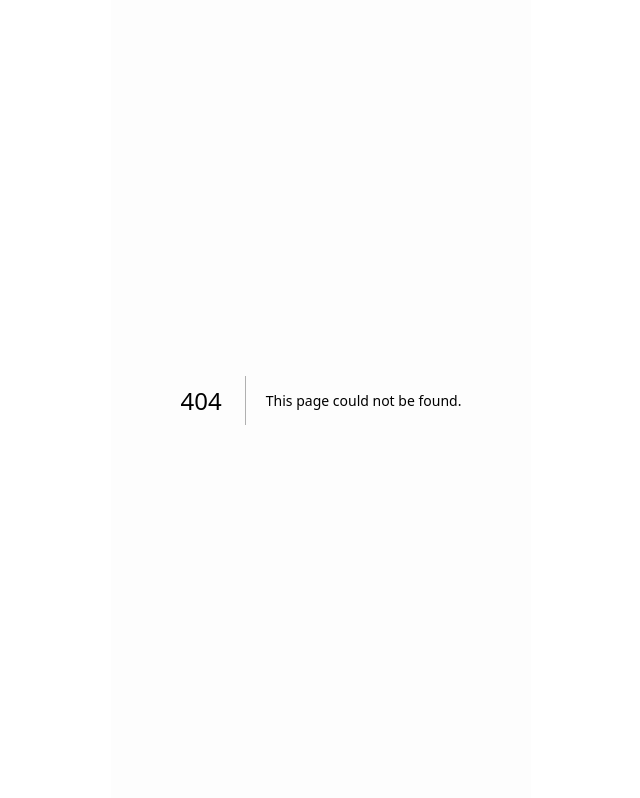
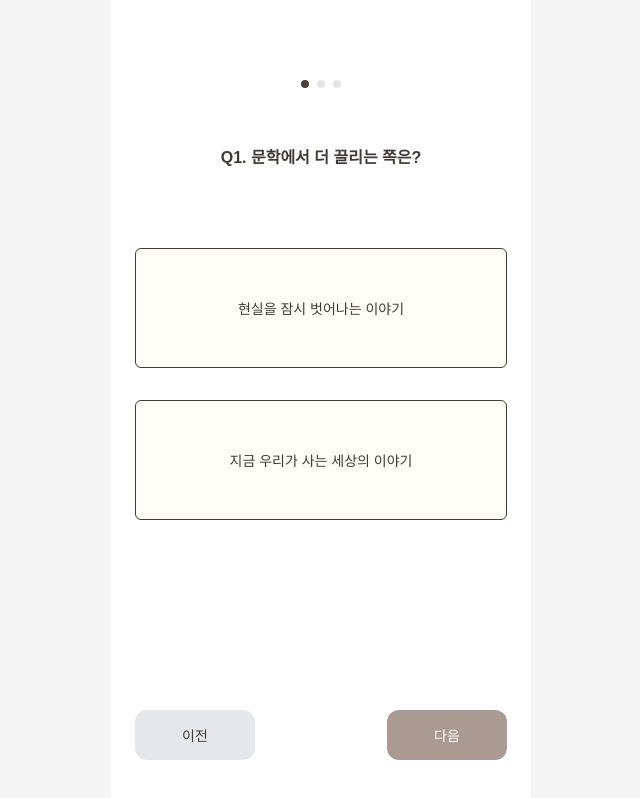
Before and after one commit to GDGoC2026-TripleS-Project/2026_TRIPLES_TEAM_8_FE, a Next.js app: page /onboarding/test in a window 1280 px wide. Before the commit this address had no page. Shown: the whole page, without its empty margins (319-959 px from the left). Built offline with nearby package versions, Linux system fonts and the light colour scheme; a web font is replaced by a local one.

Commit message:
feat: 테스트 화면 UI 구현

```diff
--- a/src/app/(auth)/onboarding/page.tsx
+++ b/src/app/(auth)/onboarding/page.tsx
@@ -29,7 +29,7 @@ export default function OnboardingPage() {
   return (
     <div className="h-screen bg-white flex flex-col overflow-hidden">
       {/* 상단 인디케이터 */}
-      <div className="pt-14 pb-14 flex justify-center">
+      <div className="pt-20 pb-14 flex justify-center">
         <StepIndicator current={currentIndex} total={TOTAL} />
       </div>
 
@@ -67,7 +67,10 @@ export default function OnboardingPage() {
       {/* 하단 버튼 */}
       {currentIndex === TOTAL - 1 && (
         <div className="pb-10 px-6">
-          <Button onClick={() => router.push("/test")} className="w-full">
+          <Button
+            onClick={() => router.push("/onboarding/test")}
+            className="w-full"
+          >
             테스트 시작
           </Button>
         </div>
--- /dev/null
+++ b/src/app/(auth)/onboarding/test/page.tsx
@@ -0,0 +1,181 @@
+"use client";
+
+import { useState } from "react";
+import { useRouter } from "next/navigation";
+import StepIndicator from "@/components/common/StepIndicator";
+import ChoiceCard from "@/components/onboarding/ChoiceCard";
+
+// bit 값 타입
+type BitValue = 0 | 1;
+
+// 질문 타입
+interface Question {
+  question: string;
+  options: {
+    label: string;
+    bitValue: BitValue;
+  }[];
+}
+
+// bit 조합
+const READER_TYPE_MAP: Record<string, string> = {
+  "000": "TYPE_A",
+  "001": "TYPE_B",
+  "010": "TYPE_C",
+  "011": "TYPE_D",
+  "100": "TYPE_E",
+  "101": "TYPE_F",
+  "110": "TYPE_G",
+  "111": "TYPE_H",
+};
+
+export default function OnboardingTestPage() {
+  const router = useRouter();
+
+  // 질문 데이터
+  const questions: Question[] = [
+    {
+      question: "Q1. 문학에서 더 끌리는 쪽은?",
+      options: [
+        { label: "현실을 잠시 벗어나는 이야기", bitValue: 0 },
+        { label: "지금 우리가 사는 세상의 이야기", bitValue: 1 },
+      ],
+    },
+    {
+      question: "Q2. 글을 읽을 때 더 오래 머무는 건?",
+      options: [
+        { label: "한 사람의 생각과 감정", bitValue: 0 },
+        { label: "사람들 사이의 이야기", bitValue: 1 },
+      ],
+    },
+    {
+      question: "Q3. 좋은 글이라고 느끼는 순간은?",
+      options: [
+        { label: "조용히 읽다 여운이 남을 때", bitValue: 0 },
+        { label: "누군가의 목소리가 들리는 듯할 때", bitValue: 1 },
+      ],
+    },
+  ];
+
+  const TOTAL = questions.length;
+
+  const [currentStep, setCurrentStep] = useState(0);
+
+  // 각 문항의 선택값 -> testResultCode
+  const [answers, setAnswers] = useState<(BitValue | null)[]>(
+    Array(TOTAL).fill(null),
+  );
+
+  const currentAnswer = answers[currentStep];
+
+  // 선택 처리
+  const handleSelect = (bitValue: BitValue) => {
+    const updated = [...answers];
+    updated[currentStep] = bitValue;
+    setAnswers(updated);
+  };
+
+  // 다음
+  const goNext = () => {
+    if (currentStep < TOTAL - 1) {
+      setCurrentStep((prev) => prev + 1);
+    }
+  };
+
+  // 이전
+  const goPrev = () => {
+    if (currentStep > 0) {
+      setCurrentStep((prev) => prev - 1);
+    }
+  };
+
+  // 제출 (testResultCode, readerType 계산)
+  // 추후 POST /api/login/onboarding 연결 예정
+  const handleSubmit = async () => {
+    if (answers.includes(null)) return;
+    const testResultCode = answers.join("");
+    const readerType = READER_TYPE_MAP[testResultCode];
+
+    console.log("testResultCode:", testResultCode);
+    console.log("readerType:", readerType);
+    router.push("/onboarding/result");
+  };
+
+  return (
+    <div className="h-screen flex flex-col bg-white px-6 pt-20 pb-10">
+      {/* 상단 인디케이터 */}
+      <div className="flex justify-center mb-14">
+        <StepIndicator current={currentStep} total={TOTAL} />
+      </div>
+
+      {/* 질문 */}
+      <h2 className="text-primary-dark text-h2_sb text-center mb-20">
+        {questions[currentStep].question}
+      </h2>
+
+      {/* 선택지 */}
+      <div className="flex flex-col gap-8 flex-1">
+        {questions[currentStep].options.map((option, index) => (
+          <ChoiceCard
+            key={index}
+            label={option.label}
+            selected={currentAnswer === option.bitValue}
+            onSelect={() => handleSelect(option.bitValue)}
+          />
+        ))}
+      </div>
+
+      {/* 하단 버튼 영역 */}
+      <div className="flex justify-between mt-8">
+        {/* 이전 버튼 */}
+        <button
+          onClick={goPrev}
+          disabled={currentStep === 0}
+          className={`
+            w-[120px] h-[50px] rounded-xl text-h3_m
+            ${
+              currentStep === 0
+                ? "bg-gray-200 text-primary-dark"
+                : "bg-primary-sand text-primary-dark"
+            }
+          `}
+        >
+          이전
+        </button>
+
+        {/* 마지막 단계면 제출 */}
+        {currentStep === TOTAL - 1 ? (
+          <button
+            onClick={handleSubmit}
+            disabled={currentAnswer === null}
+            className={`
+              w-[120px] h-[50px] rounded-xl text-h3_m
+              ${
+                currentAnswer === null
+                  ? "bg-primary-warm text-white"
+                  : "bg-primary-dark text-white"
+              }
+            `}
+          >
+            제출
+          </button>
+        ) : (
+          <button
+            onClick={goNext}
+            disabled={currentAnswer === null}
+            className={`
+              w-[120px] h-[50px] rounded-xl text-h3_m
+              ${
+                currentAnswer === null
+                  ? "bg-primary-warm text-white"
+                  : "bg-primary-dark text-white"
+              }
+            `}
+          >
+            다음
+          </button>
+        )}
+      </div>
+    </div>
+  );
+}
--- /dev/null
+++ b/src/components/onboarding/ChoiceCard.tsx
@@ -0,0 +1,26 @@
+interface ChoiceCardProps {
+  label: string;
+  selected: boolean;
+  onSelect: () => void;
+}
+
+// 온보딩 테스트 선택 카드
+export default function ChoiceCard({
+  label,
+  selected,
+  onSelect,
+}: ChoiceCardProps) {
+  return (
+    <div
+      onClick={onSelect}
+      className={`
+        w-full h-[120px] rounded-md border border-primary-dark
+        flex items-center justify-center text-center px-10
+        cursor-pointer transition-colors duration-200
+        ${selected ? "bg-primary-warm" : "bg-primary-cream"}
+      `}
+    >
+      <span className="text-h3_m text-primary-dark">{label}</span>
+    </div>
+  );
+}
```
